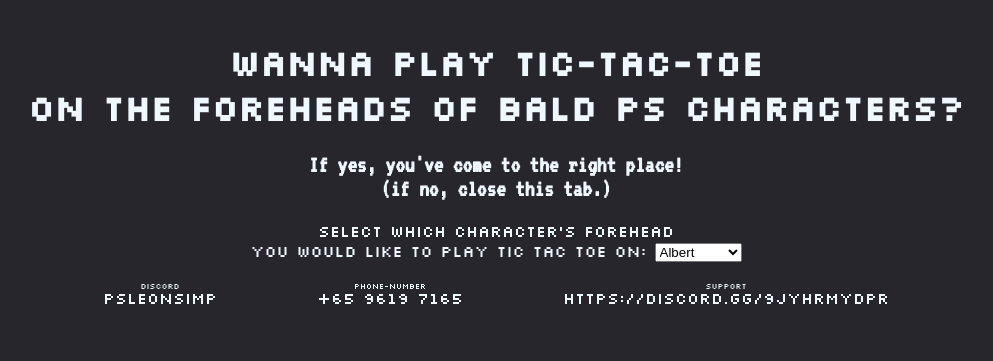
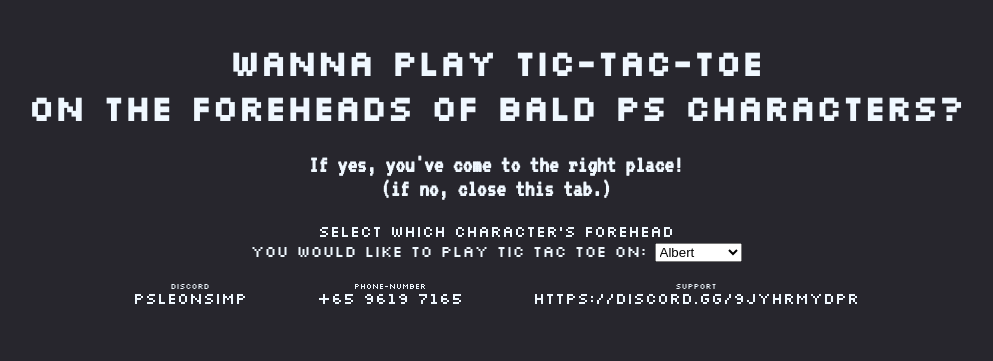
Before and after one commit to humaninexistance/baldpstictactoe, a plain HTML site: page index.html in a window 1280 px wide. Shown: the whole page, without its empty margins (144-1137 px from the left). Drawn offline with Linux system fonts and the light colour scheme; a web font is replaced by a local one.

Commit message:
edits :p

```diff
--- a/style.css
+++ b/style.css
@@ -13,5 +13,5 @@ h2{
     font-family: "VT323";
 }
 span{
-    padding: 50px;
+    padding: 35px;
 }
```
Also changed, not shown: index.html (+3 -1 lines).
